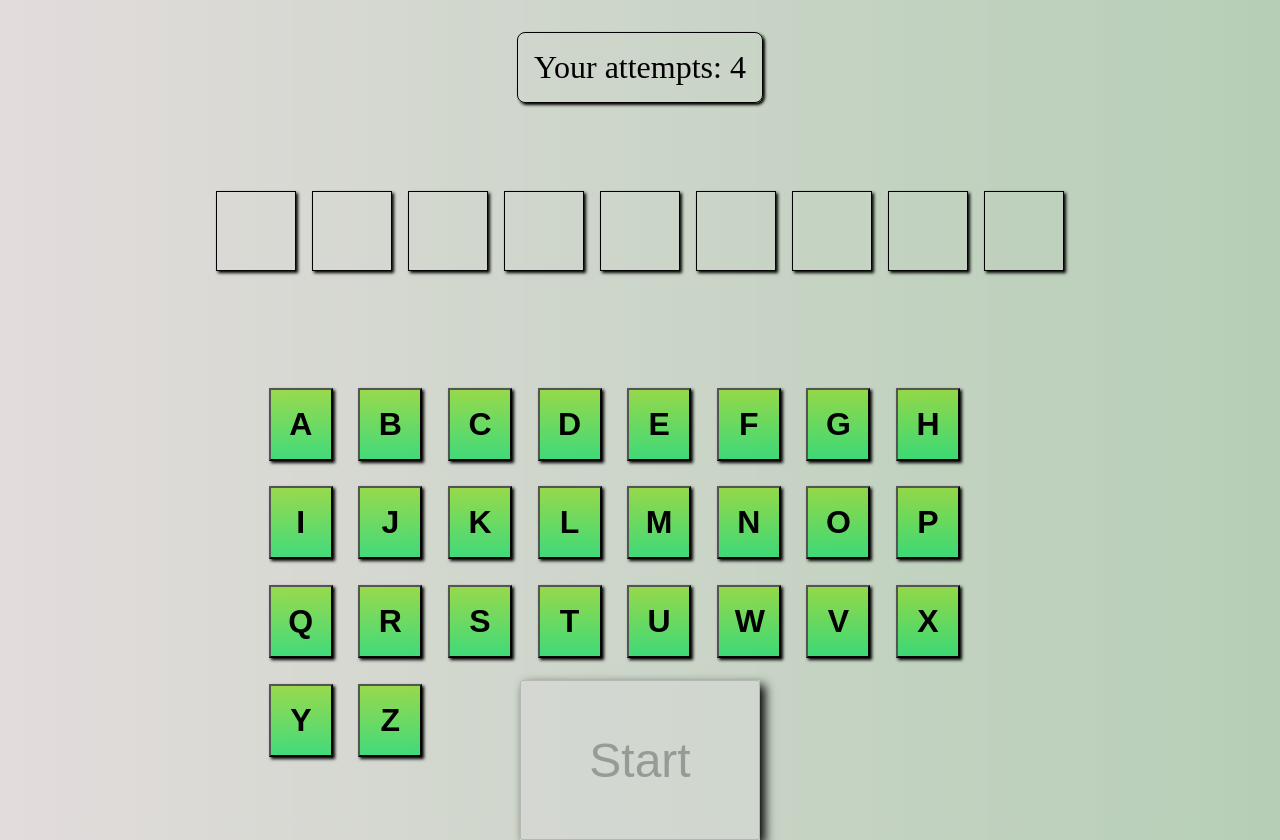
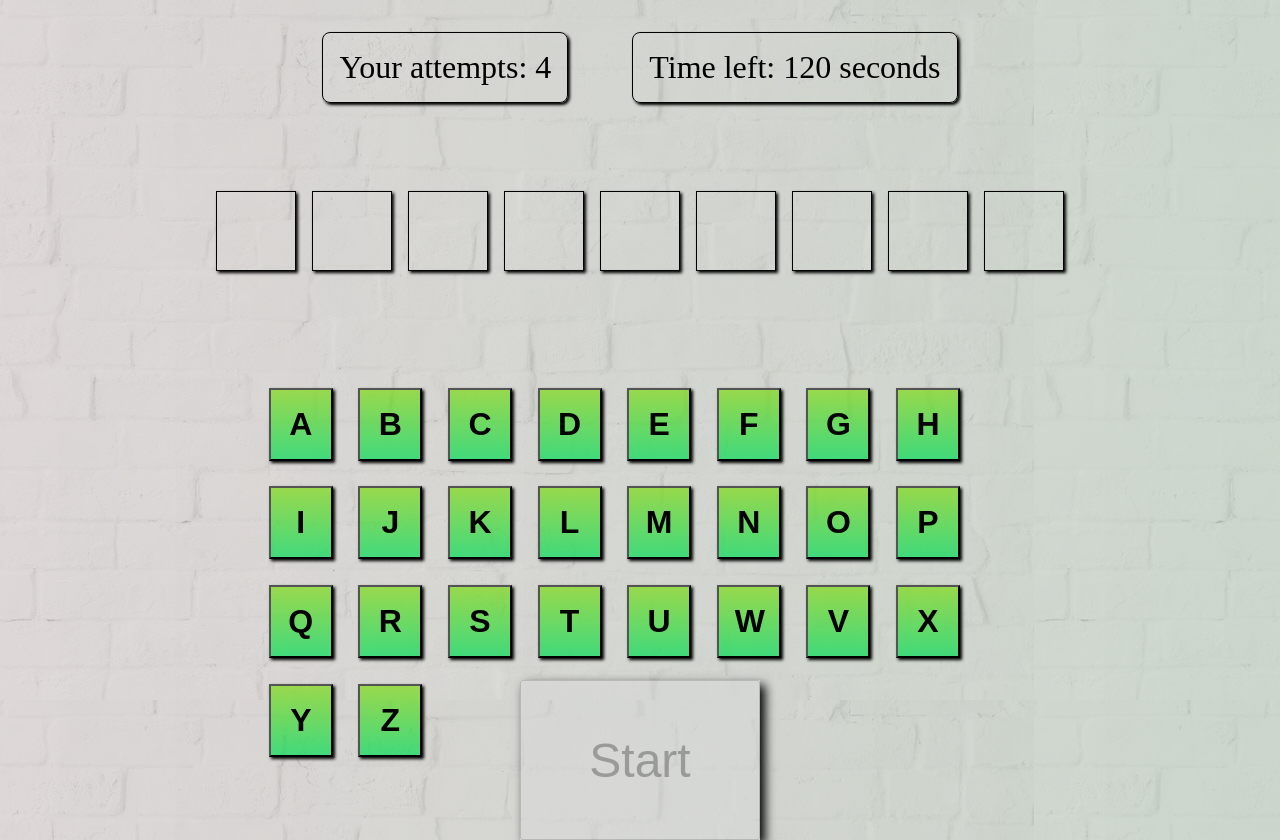
Before and after one commit to raszta/words-game, a website built with webpack: page dist/index.html in a window 1280 px wide. Both pictures are taken after a click on the button "Start". Built offline with nearby package versions, Linux system fonts and the light colour scheme.

Commit message:
Adding time counter

```diff
--- a/src/js/app.js
+++ b/src/js/app.js
@@ -4,6 +4,7 @@ $(()=>{
     const $elemLetters = $('.game-letters');
     const $startBtn = $( '.btn-start' );
     const $prepare = $('.prepare');
+    const $timeCount = $('.game-time');
 
     class Game {
         constructor(){
@@ -12,6 +13,7 @@ $(()=>{
             'Forrest gump', 'Pitch black', 'Little prince', 'Red fraction', 'Enchanted', 'Lord of the rings', 'The little', 'The world is not enough', 'Team A', 'Zombieland', 'The last samurai', 'Mission impossible', 'John Carter' ];
             let currentPass = null;
             let currentPassLetters = null;
+            let seconds = null;
 
             this.generateLetters =function () {
                 const alphabet = [ 'a', 'b', 'c',  'd', 'e',  'f', 'g', 'h', 'i', 'j', 'k', 'l',  'm', 'n',  'o',  'p', 'q', 'r', 's', 't', 'u', 'w', 'v',  'x', 'y', 'z' ];
@@ -21,6 +23,19 @@ $(()=>{
                     $btn.addClass('game-letter');
                     $elemLetters.append( $btn );
                 });
+            }
+
+            const time = () =>{
+                this.idGame = setInterval( () => {
+                    seconds--;
+                    $timeCount.text(`Time left: ${seconds} seconds`);
+                    if (seconds <=0){
+                        this.gameOver();
+                        clearInterval(this.idGame);
+                    }
+
+
+                },1000);
             }
 
             const isLetterExists = () =>{
@@ -106,6 +121,7 @@ $(()=>{
             this.startGame = () =>{
                 infoScreen('Prepare! Game will start in 2 seconds!!')
                 this.attempts = 4;
+                seconds = 122;
 
                 setTimeout(()=>{
                     $prepare.slideUp();
@@ -113,6 +129,7 @@ $(()=>{
                 },2000);
                 this.showAttempts();
                 this.randomSentence();
+                time();
             }
 
             const infoScreen = (param, bck = '../img/evening.png' ) =>{
--- a/src/scss/style.scss
+++ b/src/scss/style.scss
@@ -6,7 +6,7 @@
 
 body{
     position: relative;
-    background: linear-gradient(to right, rgba(218, 210, 210, 0.781), rgba(166, 196, 166, 0.822));
+    background: linear-gradient(to right, rgba(218, 210, 210, 0.781), rgba(199, 211, 199, 0.822)), url(../img/body.jpeg);
 }
 
 .game {
@@ -65,13 +65,17 @@ body{
     font-size: 5rem;
 }
 
-.game-attempts{
+.game-attempts, .game-time{
     margin:2rem;
     border: 0.1rem solid black;
     border-radius: 0.5rem;
     font-size: 2rem;
     padding: 1rem;
     box-shadow: 2px 2px 3px black;
+}
+
+.game-container{
+    display:flex;
 }
 
 .game-letter-box{
```
Also changed, not shown: dist/css/style.min.css, dist/img/body.jpeg (added), dist/index.html, dist/js/bundle.min.js, 2 other files.
